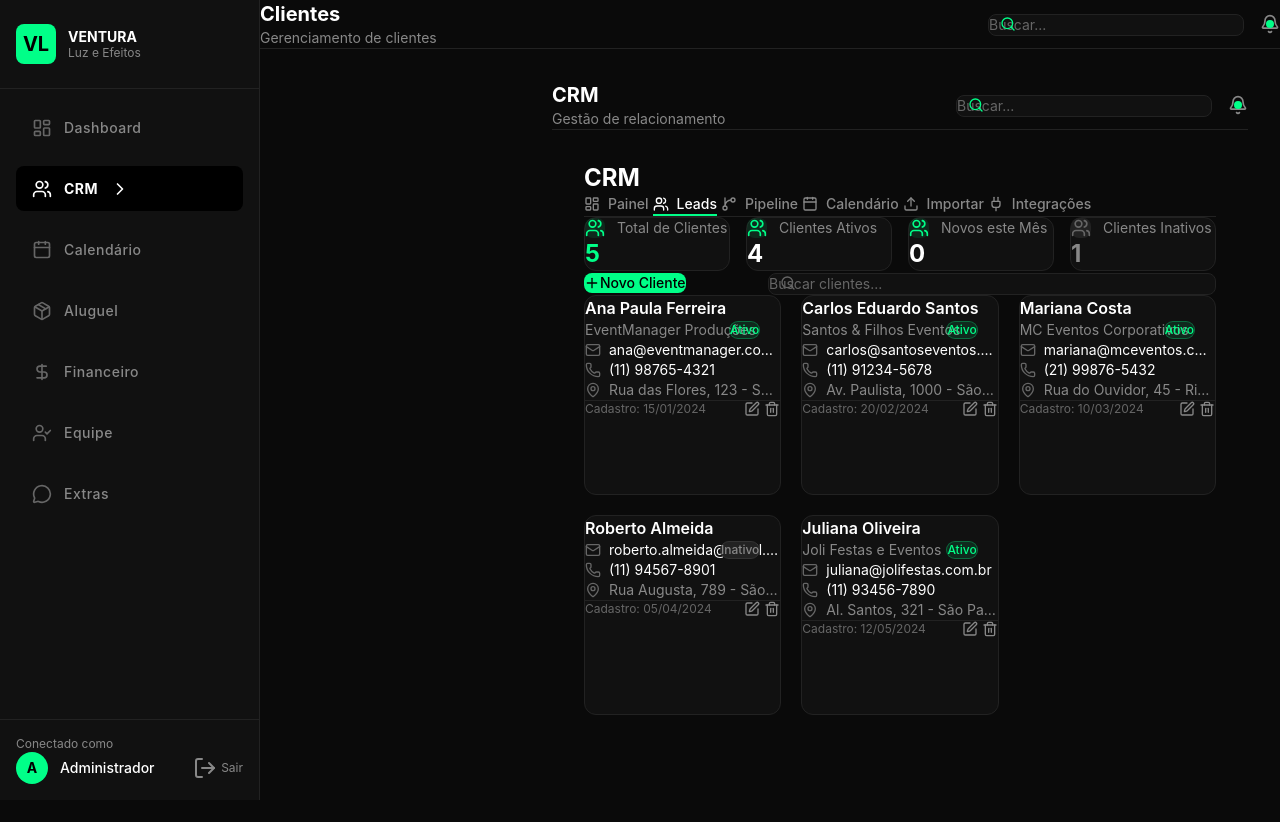
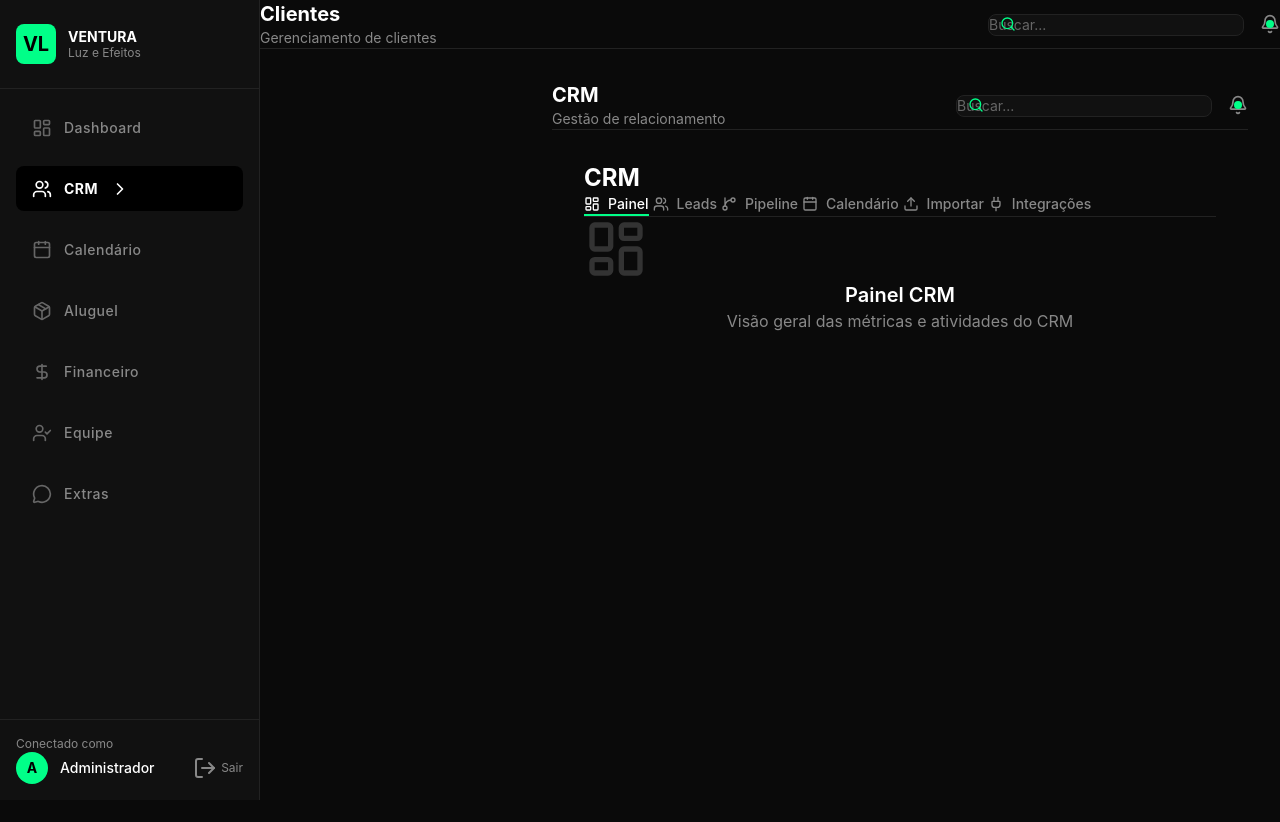
Before and after one commit to projetoVentura/SistemaVentura, a React (Vite) app: page /crm/clientes in a window 1280 px wide. Shown: the top 822 px of the page. Built offline with nearby package versions, Linux system fonts and the light colour scheme.

Commit message:
fix: correcoes de estado e formulario no CRM

```diff
--- a/src/pages/crm/Clientes.jsx
+++ b/src/pages/crm/Clientes.jsx
@@ -31,7 +31,7 @@ export function Clientes() {
   const [formData, setFormData] = useState(emptyForm);
   const [errors, setErrors] = useState({});
   const [confirmDelete, setConfirmDelete] = useState(null);
-  const [activeTab, setActiveTab] = useState('leads');
+  const [activeTab, setActiveTab] = useState('painel');
 
   const filteredClientes = clientes.filter(
     (c) =>
@@ -327,7 +327,7 @@ export function Clientes() {
         title={editingCliente ? 'Editar Cliente' : 'Novo Cliente'}
         size="lg"
       >
-        <form onSubmit={handleSubmit} className="space-y-4">
+        <div className="space-y-4">
           <div className="grid grid-cols-1 sm:grid-cols-2 gap-4">
             <Input
               label="Nome"
@@ -383,9 +383,9 @@ export function Clientes() {
             <Button variant="secondary" onClick={handleCloseModal}>
               Cancelar
             </Button>
-            <Button type="submit">{editingCliente ? 'Salvar Alterações' : 'Cadastrar Cliente'}</Button>
+            <Button type="button" onClick={handleSubmit}>{editingCliente ? 'Salvar Alterações' : 'Cadastrar Cliente'}</Button>
           </div>
-        </form>
+        </div>
       </Modal>
 
       {/* Confirm Dialog */}
```
